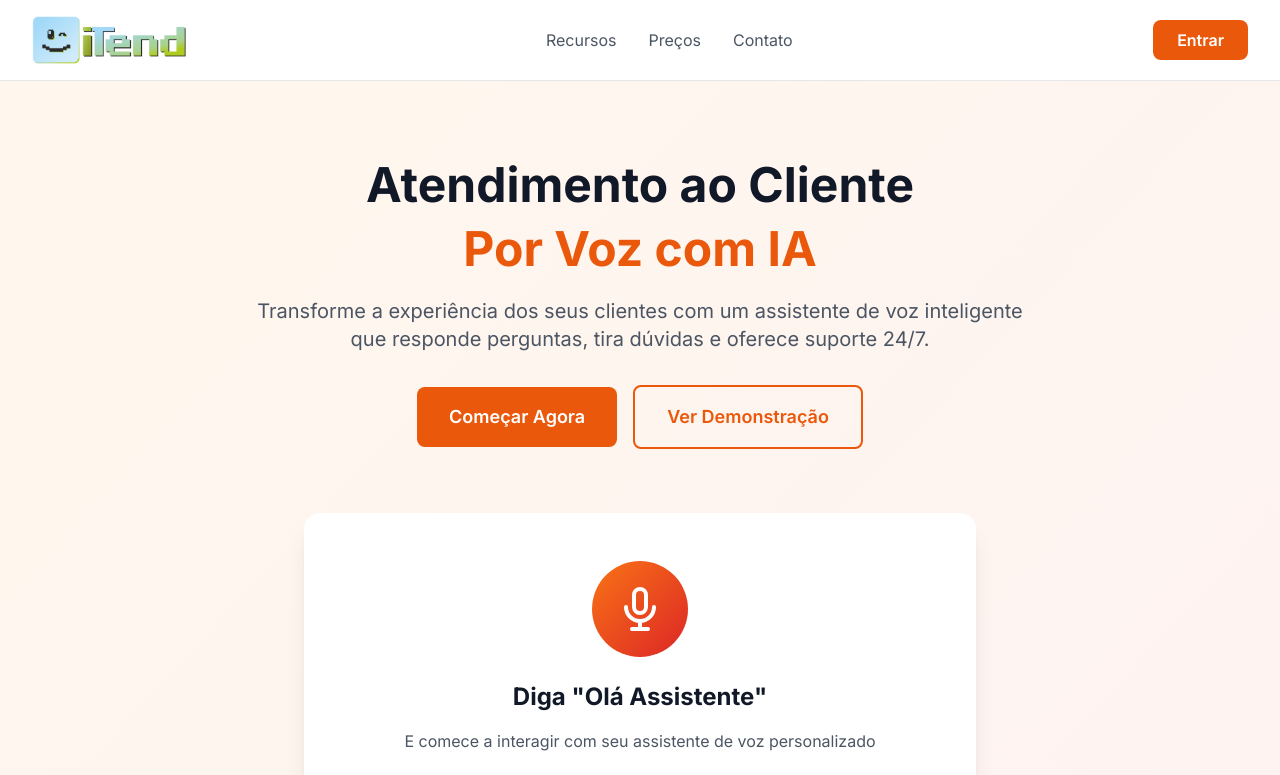
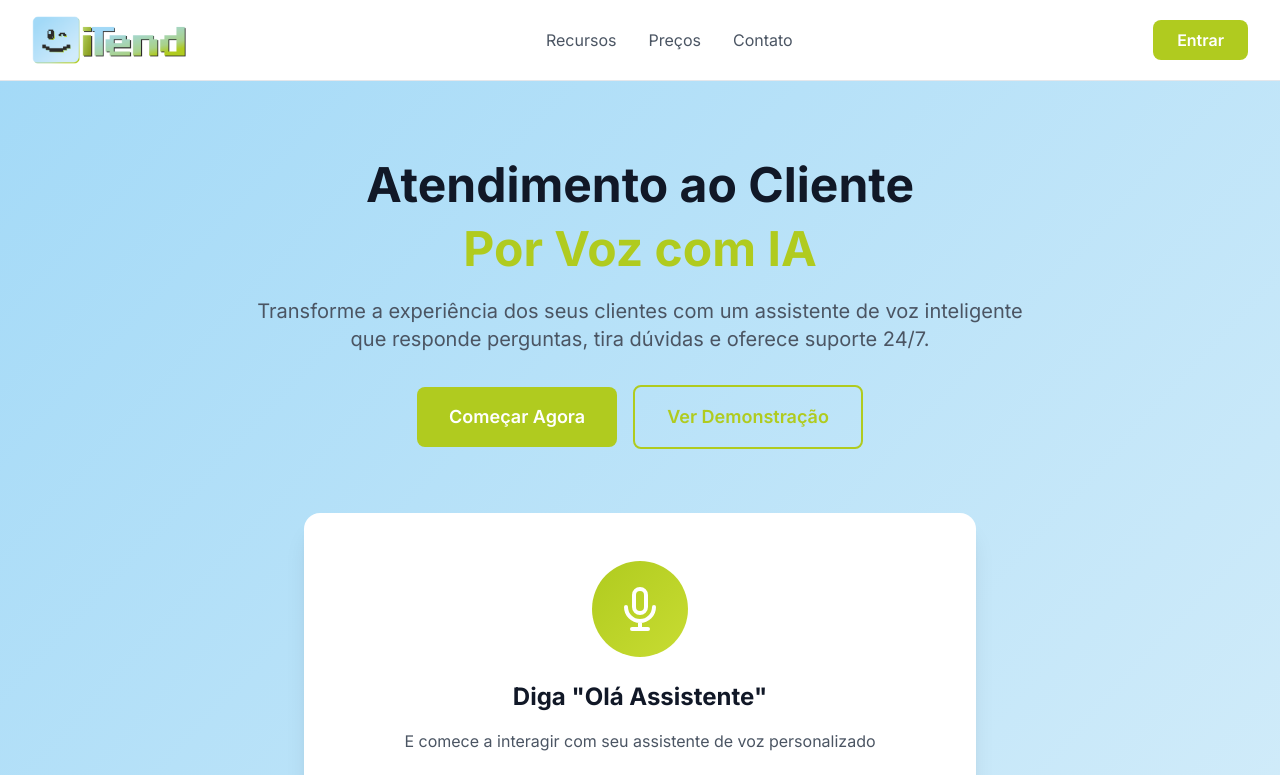
Before and after one commit to BigCorps/minhAi, a Next.js app: page / in a window 1280 px wide. Shown: the top 775 px of the page. Built offline with nearby package versions, Linux system fonts and the light colour scheme.

Commit message:
Update page.tsx

```diff
--- a/app/page.tsx
+++ b/app/page.tsx
@@ -3,7 +3,7 @@ import Image from 'next/image';
 
 export default function HomePage() {
   return (
-    <div className="min-h-screen bg-gradient-to-br from-orange-50 to-red-50">
+    <div className="min-h-screen bg-gradient-primary">
       {/* Header */}
       <header className="bg-white border-b border-gray-200">
         <div className="max-w-7xl mx-auto px-4 sm:px-6 lg:px-8 py-4">
@@ -22,7 +22,7 @@ export default function HomePage() {
             </nav>
             <Link
               href="/login"
-              className="px-6 py-2 bg-orange-600 text-white rounded-lg hover:bg-orange-700 transition font-semibold"
+              className="px-6 py-2 bg-primary-green text-white rounded-lg hover:bg-primary-green-dark transition font-semibold"
             >
               Entrar
             </Link>
@@ -36,7 +36,7 @@ export default function HomePage() {
           <h1 className="text-5xl font-bold text-gray-900 mb-4">
             Atendimento ao Cliente
           </h1>
-          <h2 className="text-5xl font-bold text-orange-600 mb-6">
+          <h2 className="text-5xl font-bold text-primary-green mb-6">
             Por Voz com IA
           </h2>
           <p className="text-xl text-gray-600 max-w-3xl mx-auto mb-8">
@@ -46,13 +46,13 @@ export default function HomePage() {
           <div className="flex items-center justify-center space-x-4">
             <Link
               href="/login"
-              className="px-8 py-4 bg-orange-600 text-white rounded-lg hover:bg-orange-700 transition font-semibold text-lg"
+              className="px-8 py-4 bg-primary-green text-white rounded-lg hover:bg-primary-green-dark transition font-semibold text-lg"
             >
               Começar Agora
             </Link>
             <Link
               href="/teste-wake-word"
-              className="px-8 py-4 border-2 border-orange-600 text-orange-600 rounded-lg hover:bg-orange-50 transition font-semibold text-lg"
+              className="px-8 py-4 border-2 border-primary-green text-primary-green rounded-lg hover:bg-primary-green hover:text-white transition font-semibold text-lg"
             >
               Ver Demonstração
             </Link>
@@ -63,7 +63,7 @@ export default function HomePage() {
         <div className="max-w-2xl mx-auto">
           <div className="bg-white rounded-2xl shadow-xl p-12">
             <div className="flex flex-col items-center">
-              <div className="w-24 h-24 bg-gradient-to-br from-orange-500 to-red-600 rounded-full flex items-center justify-center mb-6">
+              <div className="w-24 h-24 bg-gradient-green rounded-full flex items-center justify-center mb-6">
                 <svg className="w-12 h-12 text-white" fill="none" stroke="currentColor" viewBox="0 0 24 24">
                   <path strokeLinecap="round" strokeLinejoin="round" strokeWidth={2} d="M19 11a7 7 0 01-7 7m0 0a7 7 0 01-7-7m7 7v4m0 0H8m4 0h4m-4-8a3 3 0 01-3-3V5a3 3 0 116 0v6a3 3 0 01-3 3z" />
                 </svg>
@@ -76,7 +76,7 @@ export default function HomePage() {
               </p>
               <Link
                 href="/teste-wake-word"
-                className="px-6 py-3 bg-orange-600 text-white rounded-lg hover:bg-orange-700 transition font-semibold"
+                className="px-6 py-3 bg-primary-green text-white rounded-lg hover:bg-primary-green-dark transition font-semibold"
               >
                 Testar Agora Gratuitamente
               </Link>
```
